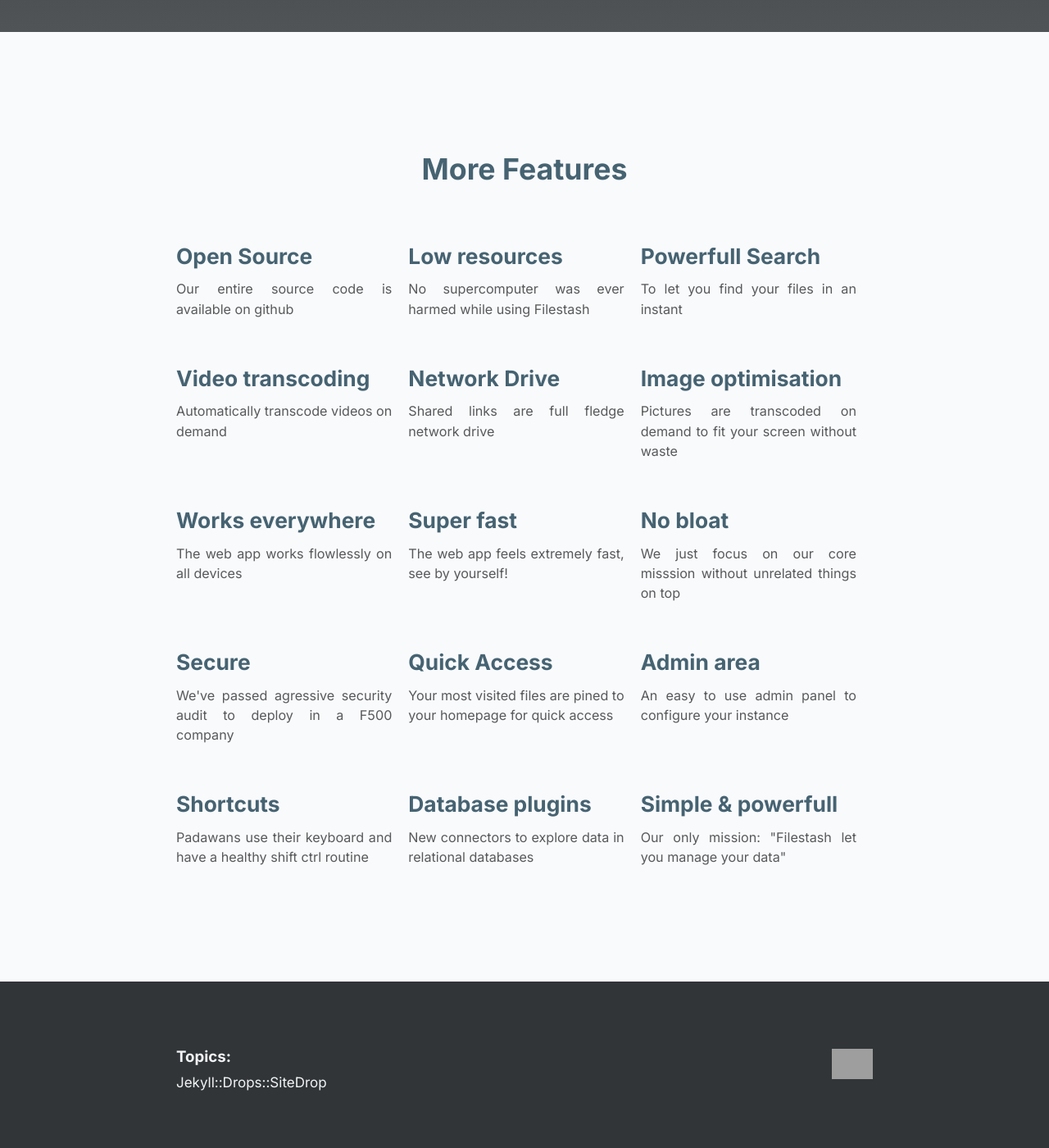
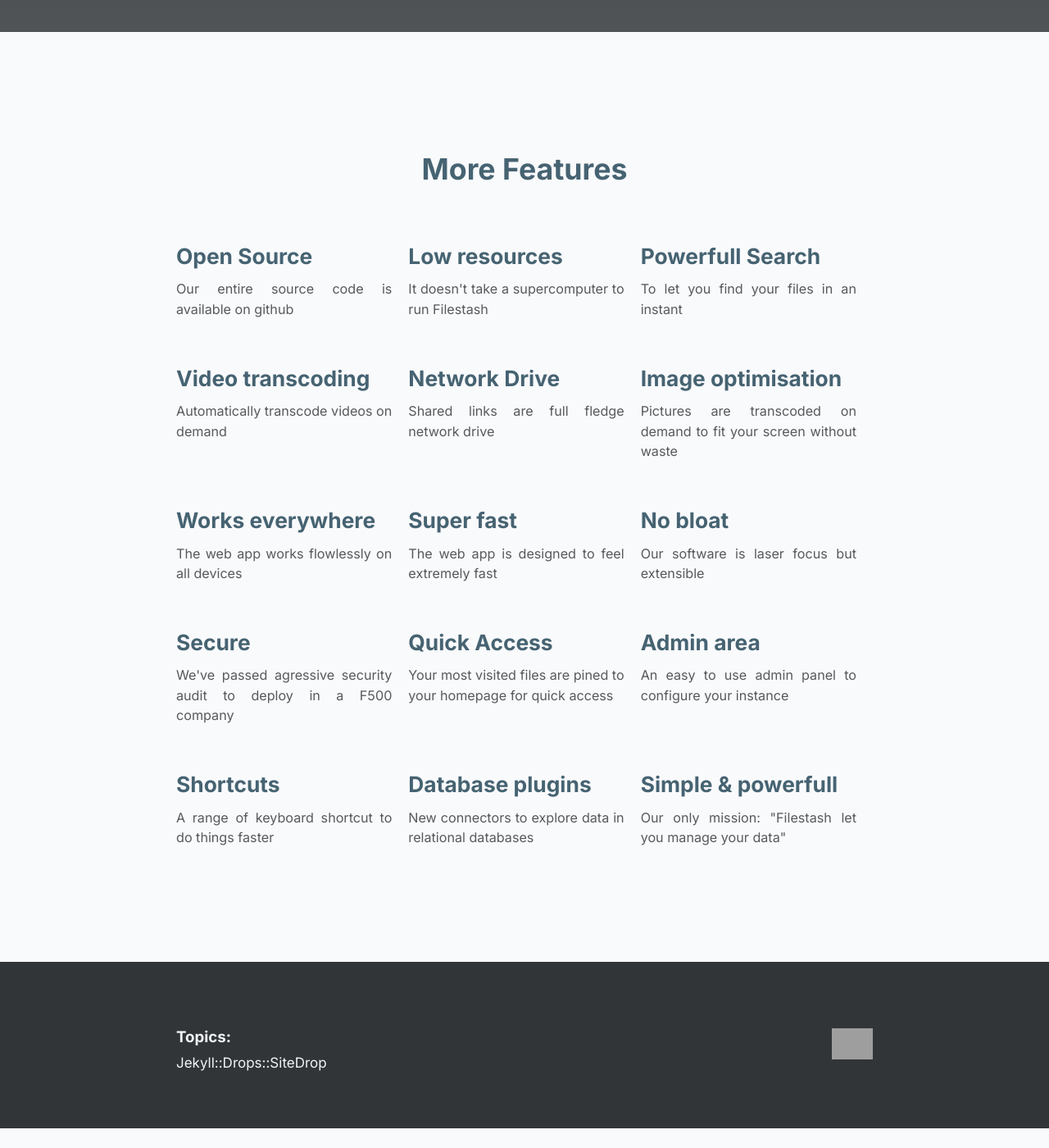
Before and after one commit to mickael-kerjean/filestash-website, a Jekyll site: the page built from index.html, in a window 1280 px wide and 1400 px high, scrolled down 4759 px. Shown: the whole window at 82% size. Built offline with Jekyll 4.4.1, drawn with Linux system fonts in a browser that asks for light colours; a script that is not in the unit is left out; after the commit the page ends 6135 px from its top, so only the background shows below that; some of the changed text lies outside the part shown; grey boxes are pictures that could not be loaded.

Commit message:
content (update): landing page content cleanup

```diff
--- a/index.html
+++ b/index.html
@@ -134,7 +134,7 @@
   </div>
 </div>
 
-<h2 id="introduce-second-heading">An awesome web-based file manager to:</h2>
+<h2 id="introduce-second-heading">OEM software designed to be white-labeled</h2>
 
 <div id="features">
     <div class="container large">
@@ -210,7 +210,7 @@
 	        </div>
             <div class="col-sm-4 feature center">
 		        <h3>Low resources</h3>
-		        <p>No supercomputer was ever harmed while using Filestash</p>
+		        <p>It doesn't take a supercomputer to run Filestash</p>
 	        </div>
             <div class="col-sm-4 feature center">
 		        <h3>Powerfull Search</h3>
@@ -238,11 +238,11 @@
 	        </div>
             <div class="col-sm-4 feature center">
 		        <h3>Super fast</h3>
-		        <p>The web app feels extremely fast, see by yourself!</p>
+		        <p>The web app is designed to feel extremely fast</p>
 	        </div>
             <div class="col-sm-4 feature center">
 		        <h3>No bloat</h3>
-		        <p>We just focus on our core misssion without unrelated things on top</p>
+		        <p>Our software is laser focus but extensible</p>
 	        </div>
 	    </div>
         <div class="row">
@@ -262,7 +262,7 @@
         <div class="row">
             <div class="col-sm-4 feature center">
 		        <h3>Shortcuts</h3>
-		        <p>Padawans use their keyboard and have a healthy shift ctrl routine</p>
+		        <p>A range of keyboard shortcut to do things faster</p>
 	        </div>
             <div class="col-sm-4 feature center">
                 <h3>Database plugins</h3>
```
Also changed, not shown: other parts of index.html (+1 -1 lines).
